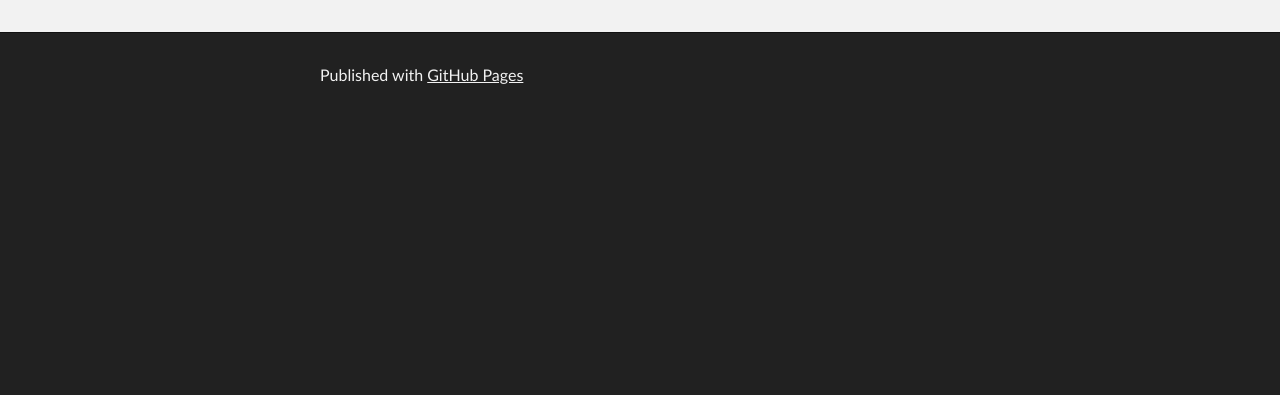
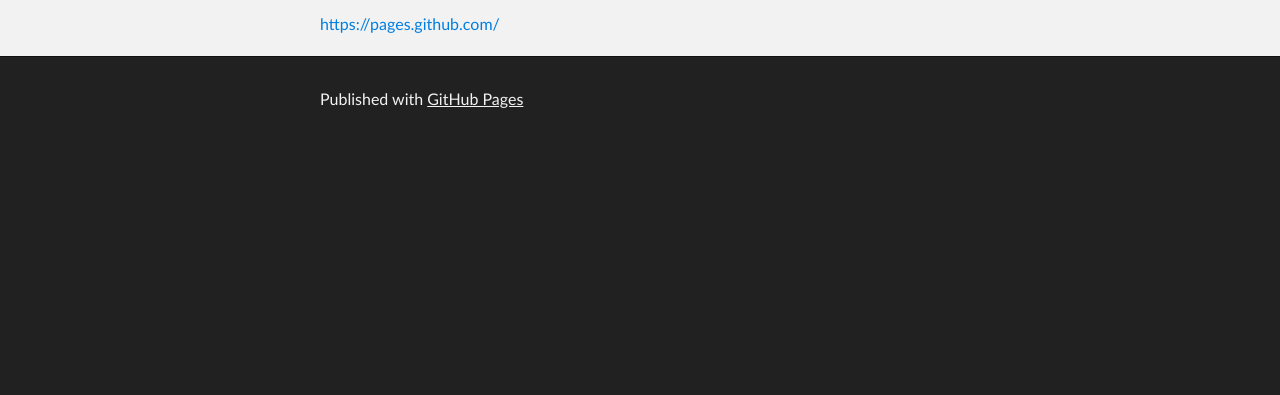
Before and after one commit to moofactory/moofactory.github.io, a plain HTML site: page index.html in a window 1280 px wide. Shown: the part 405-800 px from the top of the page. Drawn offline with Linux system fonts and the light colour scheme.

Commit message:
Update index.html

```diff
--- a/index.html
+++ b/index.html
@@ -31,10 +31,13 @@
 <a name="using-git-and-dropbox-for-hosting-a-website" class="anchor" href="#using-git-and-dropbox-for-hosting-a-website"><span class="octicon octicon-link"></span></a>Using Git and dropbox for hosting a website</h1>
 
 <p><a href="http://alexcican.com/post/guide-hosting-website-dropbox-github/">http://alexcican.com/post/guide-hosting-website-dropbox-github/</a></p>
+
+<a href="https://pages.github.com/" target="new">https://pages.github.com/</a>
+
       </section>
     </div>
 
-    <!-- FOOTER  -->
+    <!-- FOOTER -->
     <div id="footer_wrap" class="outer">
       <footer class="inner">
         <p>Published with <a href="http://pages.github.com">GitHub Pages</a></p>
```
